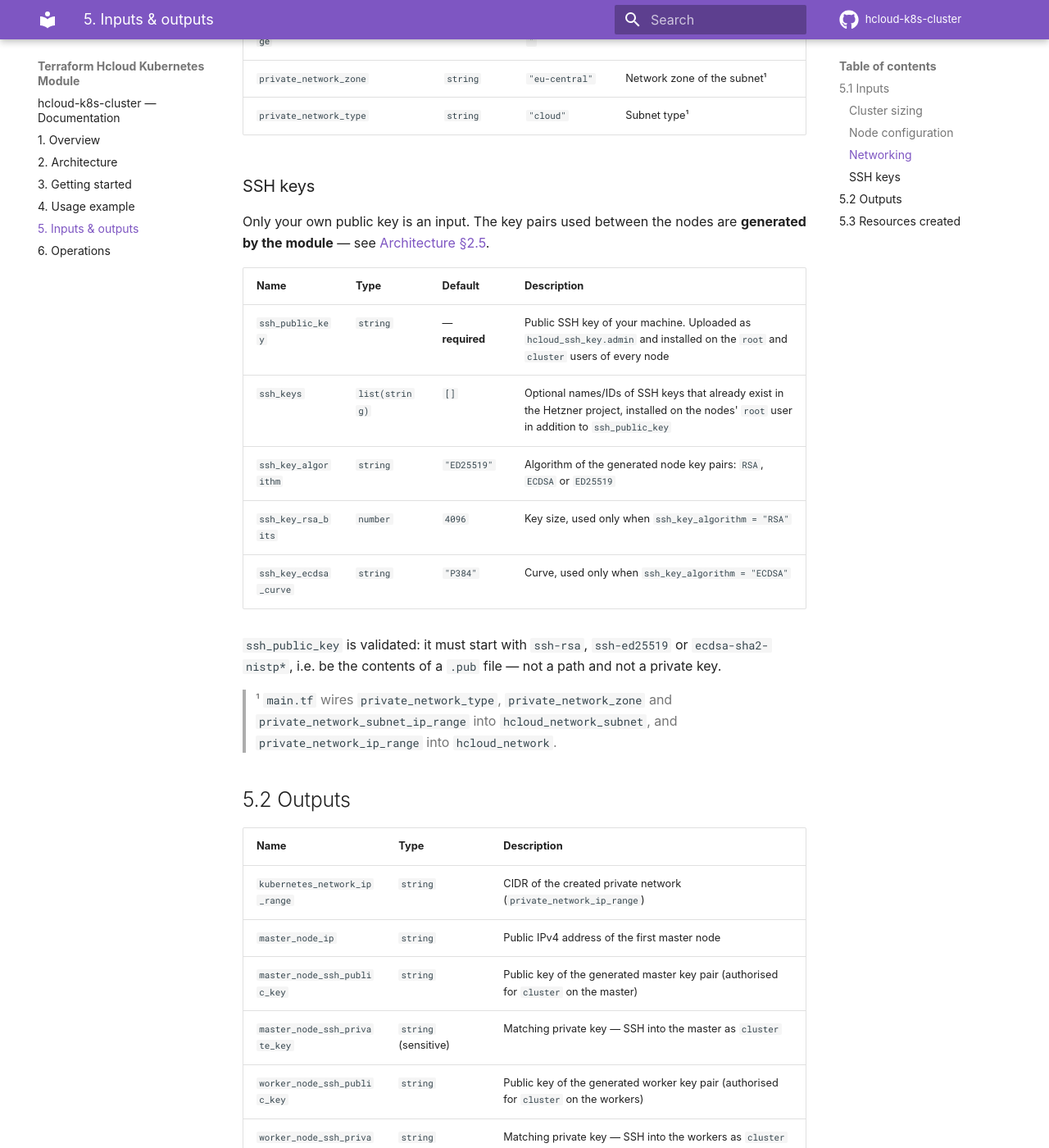
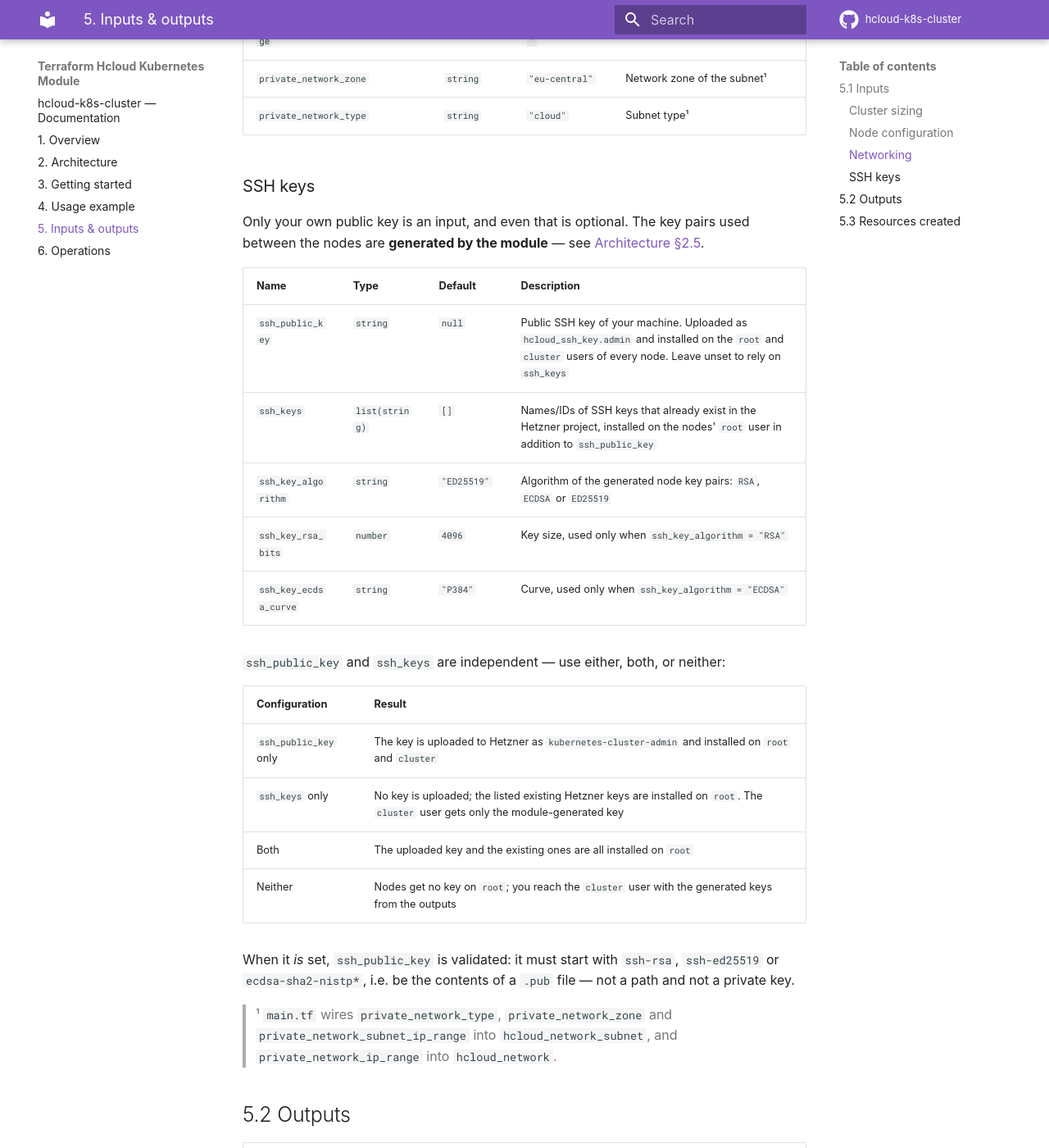
Before and after one commit to pawel150199/hcloud-k8s-cluster, an MkDocs documentation site: the page built from docs/05-inputs-and-outputs.md, in a window 1280 px wide and 1400 px high, scrolled down 1152 px. Shown: the whole window at 82% size. Built offline with MkDocs 1.6.1 and Material for MkDocs 9.7.7, drawn with Linux system fonts in a browser that asks for light colours; some web fonts are replaced; comment, search, counter and statistics services are not loaded; the version menu is left out; some of the changed text lies outside the part shown.

```diff
--- a/docs/05-inputs-and-outputs.md
+++ b/docs/05-inputs-and-outputs.md
@@ -34,21 +34,30 @@ Full reference for the module's variables (`variables.tf`) and outputs
 
 ### SSH keys
 
-Only your own public key is an input. The key pairs used between the nodes are
-**generated by the module** — see
+Only your own public key is an input, and even that is optional. The key pairs
+used between the nodes are **generated by the module** — see
 [Architecture §2.5](02-architecture.md#25-ssh-key-model).
 
 | Name | Type | Default | Description |
 | --- | --- | --- | --- |
-| `ssh_public_key` | `string` | — **required** | Public SSH key of your machine. Uploaded as `hcloud_ssh_key.admin` and installed on the `root` and `cluster` users of every node |
-| `ssh_keys` | `list(string)` | `[]` | Optional names/IDs of SSH keys that already exist in the Hetzner project, installed on the nodes' `root` user in addition to `ssh_public_key` |
+| `ssh_public_key` | `string` | `null` | Public SSH key of your machine. Uploaded as `hcloud_ssh_key.admin` and installed on the `root` and `cluster` users of every node. Leave unset to rely on `ssh_keys` |
+| `ssh_keys` | `list(string)` | `[]` | Names/IDs of SSH keys that already exist in the Hetzner project, installed on the nodes' `root` user in addition to `ssh_public_key` |
 | `ssh_key_algorithm` | `string` | `"ED25519"` | Algorithm of the generated node key pairs: `RSA`, `ECDSA` or `ED25519` |
 | `ssh_key_rsa_bits` | `number` | `4096` | Key size, used only when `ssh_key_algorithm = "RSA"` |
 | `ssh_key_ecdsa_curve` | `string` | `"P384"` | Curve, used only when `ssh_key_algorithm = "ECDSA"` |
 
-`ssh_public_key` is validated: it must start with `ssh-rsa`, `ssh-ed25519` or
-`ecdsa-sha2-nistp*`, i.e. be the contents of a `.pub` file — not a path and not
-a private key.
+`ssh_public_key` and `ssh_keys` are independent — use either, both, or neither:
+
+| Configuration | Result |
+| --- | --- |
+| `ssh_public_key` only | The key is uploaded to Hetzner as `kubernetes-cluster-admin` and installed on `root` and `cluster` |
+| `ssh_keys` only | No key is uploaded; the listed existing Hetzner keys are installed on `root`. The `cluster` user gets only the module-generated key |
+| Both | The uploaded key and the existing ones are all installed on `root` |
+| Neither | Nodes get no key on `root`; you reach the `cluster` user with the generated keys from the outputs |
+
+When it *is* set, `ssh_public_key` is validated: it must start with `ssh-rsa`,
+`ssh-ed25519` or `ecdsa-sha2-nistp*`, i.e. be the contents of a `.pub` file —
+not a path and not a private key.
 
 > ¹ `main.tf` wires `private_network_type`, `private_network_zone` and
 > `private_network_subnet_ip_range` into `hcloud_network_subnet`, and
@@ -95,7 +104,7 @@ output "network_cidr" {
 | Subnet | `hcloud_network_subnet.private_network_subnet` | 1 |
 | Master server(s) | `hcloud_server.master_nodes` | `master_nodes_number` |
 | Worker server(s) | `hcloud_server.worker_nodes` | `worker_nodes_number` |
-| Uploaded admin SSH key | `hcloud_ssh_key.admin` | 1 |
+| Uploaded admin SSH key | `hcloud_ssh_key.admin` | 1, or 0 when `ssh_public_key` is unset |
 | Master node key pair | `tls_private_key.master_node` | 1 |
 | Worker node key pair | `tls_private_key.worker_node` | 1 |
 
```
Also changed, not shown: CHANGELOG.md (+12 -0 lines), README.md (+1 -1 lines), docs/02-architecture.md (+6 -2 lines), docs/03-getting-started.md (+13 -5 lines), docs/04-usage-example.md (+4 -1 lines), docs/index.md (+1 -0 lines), 6 other files.
